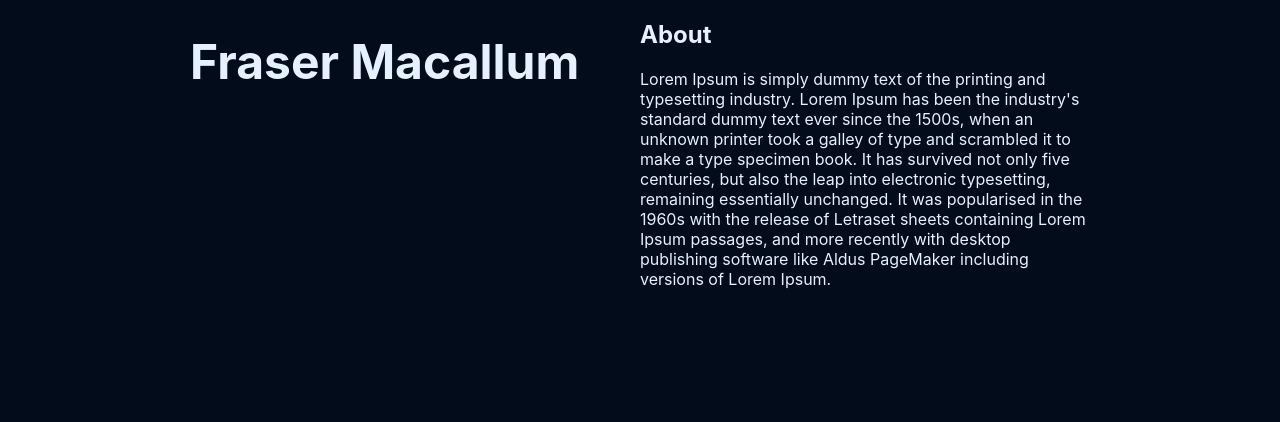
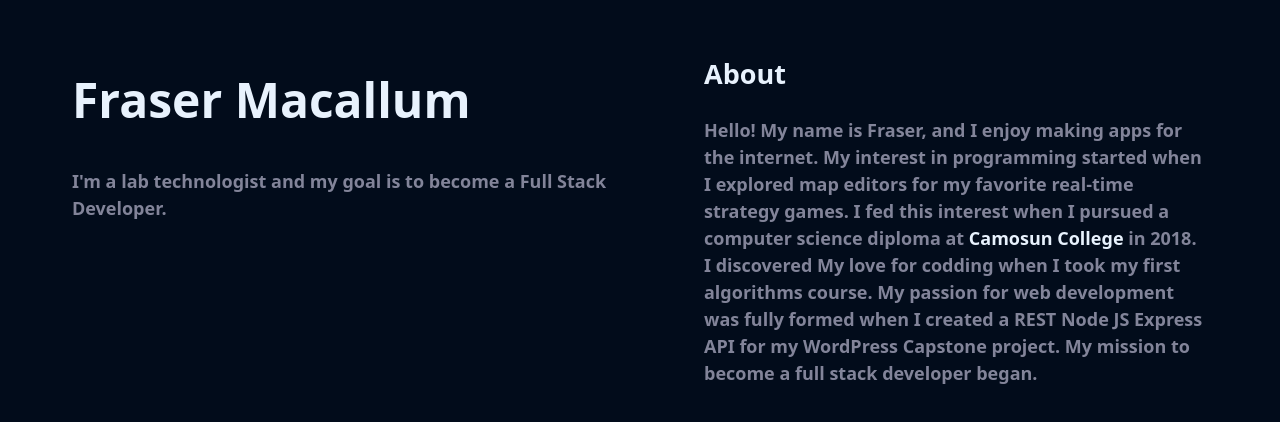
Before and after one commit to frayfray248/fraser-portfolio-v3, a Next.js app: page / in a window 1280 px wide. Shown: the top 422 px of the page. Built offline with nearby package versions, Linux system fonts and the light colour scheme.

Commit message:
Basic theme styles

```diff
--- a/src/app/components/layout/Container.js
+++ b/src/app/components/layout/Container.js
@@ -4,7 +4,7 @@ import { singleColumnMaxWidth } from '@/app/config/config'
 
 const StyledContainer = styled.div`
     display: flex;
-    max-width: 900px;
+    max-width: 1200px;
     margin: 0 auto;
 
     @media ${singleColumnMaxWidth} {
--- a/src/app/components/layout/Header.js
+++ b/src/app/components/layout/Header.js
@@ -4,13 +4,14 @@ import { singleColumnMaxWidth } from '@/app/config/config'
 
 const StyledHeader = styled.div`
     width: 50%;
-    position: -webkit-sticky; /* for Safari */
+    position: -webkit-sticky;
     position: sticky;
     top: 0;
-    align-self: flex-start; /* <-- this is the fix */
+    align-self: flex-start;
+    padding: 2rem;
 
     @media ${singleColumnMaxWidth} {
-        width: 100%;
+        width: unset;
         position: relative;
     }
 
@@ -24,6 +25,7 @@ const Header = () => {
     return (
         <StyledHeader>
             <StyledHeaderTitle>Fraser Macallum</StyledHeaderTitle>
+            <p>I'm a lab technologist and my goal is to become a Full Stack Developer.</p>
         </StyledHeader>
     )
 }
--- a/src/app/components/layout/Section.js
+++ b/src/app/components/layout/Section.js
@@ -1,9 +1,15 @@
+import styled from 'styled-components'
+
+const StyledSection = styled.section`
+    padding: 2rem;
+`
+
 const Section = ({ title, children }) => {
     return (
-        <section>
+        <StyledSection>
             <h1>{title}</h1>
             {children}
-        </section>
+        </StyledSection>
     )
 }
 
--- a/src/app/components/sections/About.js
+++ b/src/app/components/sections/About.js
@@ -5,7 +5,18 @@ const About = () => {
     return (
         <Section title="About">
             <p>
-                Lorem Ipsum is simply dummy text of the printing and typesetting industry. Lorem Ipsum has been the industry's standard dummy text ever since the 1500s, when an unknown printer took a galley of type and scrambled it to make a type specimen book. It has survived not only five centuries, but also the leap into electronic typesetting, remaining essentially unchanged. It was popularised in the 1960s with the release of Letraset sheets containing Lorem Ipsum passages, and more recently with desktop publishing software like Aldus PageMaker including versions of Lorem Ipsum.
+            Hello! My name is Fraser, and I enjoy
+            making apps for the internet. My interest
+            in programming started when I explored map
+            editors for my favorite real-time strategy
+            games. I fed this interest when I pursued
+            a computer science diploma at <a href="https://camosun.ca/">Camosun
+            College</a> in 2018. I discovered My love for
+            codding when I took my first algorithms course.
+            My passion for web development was fully formed
+            when I created a REST Node JS Express API for my
+            WordPress Capstone project. My mission to become a
+            full stack developer began.
             </p>
         </Section>
     )
--- a/src/app/page.js
+++ b/src/app/page.js
@@ -2,6 +2,10 @@
 
 import React from "react"
 import GlobalStyles from "./styles/GlobalStyles"
+import { ThemeProvider } from "styled-components"
+
+// theme
+import { mainTheme, secTheme } from './styles/themes'
 
 // components
 import Container from "./components/layout/Container"
@@ -12,6 +16,7 @@ import About from "./components/sections/About"
 export default function Home() {
     return (
         <React.Fragment>
+            <ThemeProvider theme={mainTheme}>
                 <GlobalStyles />
                 <Container>
                     <Header />
@@ -20,6 +25,7 @@ export default function Home() {
                     </Main>
 
                 </Container>
+            </ThemeProvider>
         </React.Fragment>
     )
 }
--- a/src/app/styles/GlobalStyles.js
+++ b/src/app/styles/GlobalStyles.js
@@ -15,10 +15,26 @@ const GlobalStyles = createGlobalStyle`
         margin: 0;
         width: 100%;
         min-height: 100%;
-        background-color: var(--dark-navy);
-        color: var(--white);
+        background-color: ${props => props.theme.colors.mainBackground};
+        color: ${props => props.theme.colors.defaultText};
         font-family: var(--font-calibre);
+        font-weight: 600;
+        font-size: 1.125rem;
+        line-height: 1.5;
         display: block;
+    }
+
+    h1, h2, h3, h4, h5, h6 {
+        color: ${props => props.theme.colors.headers};
+    }
+
+    a {
+        color: ${props => props.theme.colors.link};
+        text-decoration: none;
+    }
+
+    a:visited {
+        color: ${props => props.theme.colors.link};
     }
 
 `
--- /dev/null
+++ b/src/app/styles/themes.js
@@ -0,0 +1,9 @@
+export const mainTheme = {
+    colors: {
+        mainBackground: 'var(--dark-navy)',
+        defaultText: 'var(--gray)',
+        headers: 'var(--white)',
+        link: 'var(--white)',
+    }
+
+}
--- a/src/app/styles/variables.js
+++ b/src/app/styles/variables.js
@@ -4,10 +4,10 @@ const variables = css`
 
     :root {
         --dark-navy: #020c1b;
-        --white: #e6f1ff;
+        --gray: #828499;
+        --white: #e8f2fd;
 
-        --font-calibre: 'Calibre', 'Inter', 'San Francisco', 'SF Pro Text', -apple-system, system-ui,
-        sans-serif;
+        --font-calibre: ui-sans-serif,system-ui,-apple-system,BlinkMacSystemFont,"Segoe UI",Roboto,"Helvetica Neue",Arial,"Noto Sans",sans-serif,"Apple Color Emoji","Segoe UI Emoji","Segoe UI Symbol","Noto Color Emoji";
     }
 
 `
```
Lines whose indentation alone changed are shown as unchanged.
